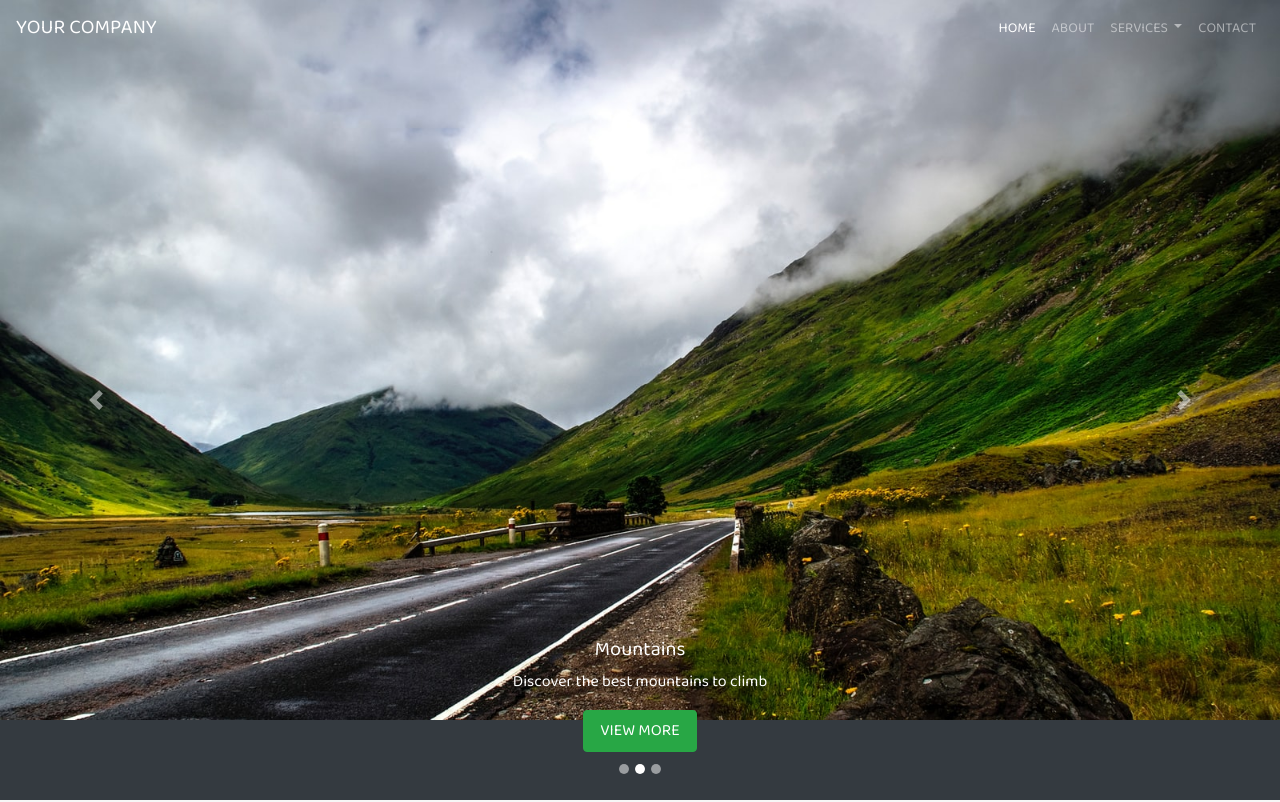
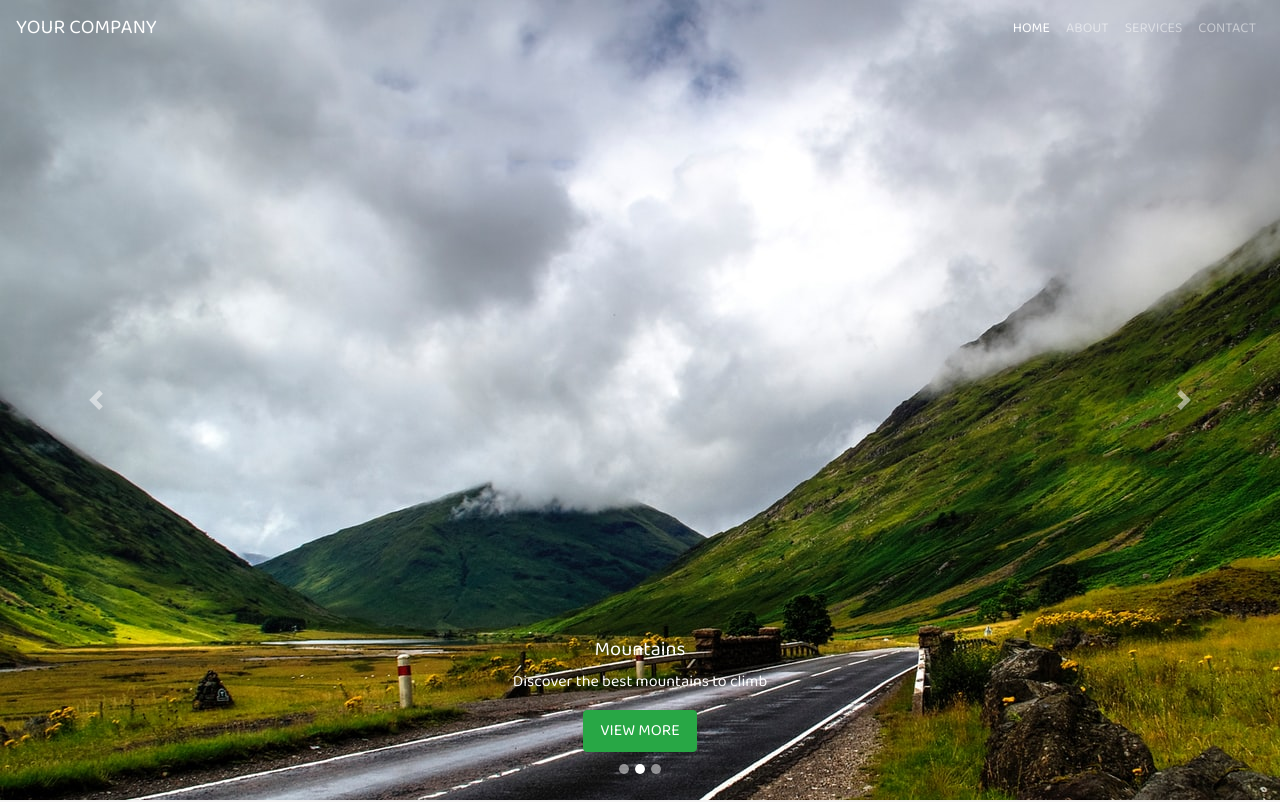
Before and after one commit to LucasS03/vue-mockup-website, a Vue app: page /#/ in a window 1280 px wide. Shown: the top 802 px of the page. Built offline with nearby package versions, Linux system fonts and the light colour scheme.

Commit message:
animation navbar item active

```diff
--- a/src/components/navbar/Navbar.vue
+++ b/src/components/navbar/Navbar.vue
@@ -1,12 +1,12 @@
 <template>
   <div class="container-fluid fixed-top p-0 menu">
-    <!-- TODO: Alter color with scroll -->
     <nav
       :class="[scrolled ? 'bg-dark navbar-dark custom-shadow' : 'navbar-dark', 'navbar navbar-expand-lg']">
       <router-link class="navbar-brand" to="/">
         YOUR COMPANY
       </router-link>
 
+      <!-- TODO: on click, set background dark -->
       <button class="navbar-toggler" type="button" data-toggle="collapse" data-target="#navbarSupportedContent" aria-controls="navbarSupportedContent" aria-expanded="false" aria-label="Toggle navigation">
         <span class="navbar-toggler-icon"></span>
       </button>
@@ -14,35 +14,20 @@
       <div class="collapse navbar-collapse" id="navbarSupportedContent">
         <ul class="navbar-nav ml-auto">
 
-          <li class="nav-item active">
-            <router-link class="nav-link" to="/">HOME</router-link>
+          <li id="home" class="nav-item active" @click="link('home')">
+            <span class="nav-link">HOME</span>
           </li>
 
-          <li class="nav-item">
-            <router-link class="nav-link" to="/">ABOUT</router-link>
+          <li id="about" class="nav-item" @click="link('about')">
+            <span class="nav-link">ABOUT</span>
           </li>
 
-          <li class="nav-item dropdown">
-            <router-link
-              id="navbarDropdown"
-              role="button"
-              data-toggle="dropdown"
-              aria-haspopup="true"
-              aria-expanded="false"
-              class="nav-link dropdown-toggle"
-              to="/">
-              SERVICES
-            </router-link>
-            <div class="dropdown-menu" aria-labelledby="navbarDropdown">
-              <a class="dropdown-item" href="#">WEBSITES</a>
-              <a class="dropdown-item" href="#">APPS</a>
-              <div class="dropdown-divider"></div>
-              <a class="dropdown-item" href="#">CONSULTING</a>
-            </div>
+          <li id="services" class="nav-item" @click="link('services')">
+            <span class="nav-link">SERVICES</span>
           </li>
 
-          <li class="nav-item">
-            <router-link class="nav-link" to="/">CONTACT</router-link>
+          <li id="contact" class="nav-item" @click="link('contact')">
+            <span class="nav-link">CONTACT</span>
           </li>
         </ul>
       </div>
@@ -51,6 +36,8 @@
 </template>
 
 <script>
+import { debounce } from '@/util.js'
+
 export default {
   name: 'Navbar',
 
@@ -61,8 +48,23 @@ export default {
   },
 
   methods: {
+    link(item) {
+      window.scrollTo({
+        top: this.$root.refs[item].getBoundingClientRect().top + window.scrollY - 70,
+        behavior: 'smooth'
+      });
+    },
     handleScroll () {
+      // background navbar
       this.scrolled = window.scrollY > 40;
+
+      // item navbar active with slide animation
+      Object.keys(this.$root.refs).forEach(i => {
+        if(this.$root.refs[i].getBoundingClientRect().top < 71){
+          document.getElementsByClassName('nav-item').forEach(k => k.classList.remove('active'))
+          document.getElementById(i).classList.add("active")
+        }
+      })
     }
   },
 
@@ -97,6 +99,11 @@ export default {
     .nav-item {
       font-size: 14px;
       text-align: left;
+      cursor: pointer;
+
+      span {
+        user-select: none;
+      }
     }
   }
 }
--- /dev/null
+++ b/src/util.js
@@ -0,0 +1,7 @@
+export function debounce(fn, time) {
+  let t;
+  return function(...args) {
+    clearInterval(t);
+    t = setTimeout(fn.bind(this), time, ...args);
+  };
+}
--- a/src/views/home/Home.vue
+++ b/src/views/home/Home.vue
@@ -22,11 +22,11 @@
       </div>
     </sh-modal>
 
-    <section>
+    <section ref="home">
       <slide></slide>
     </section>
 
-    <section class="new-section about">
+    <section class="new-section about" ref="about">
       <h3>ABOUT</h3>
       <about
         :certificates="certificates"
@@ -34,12 +34,14 @@
       </about>
     </section>
 
-    <section class="new-section services">
+    <section class="new-section services" ref="services">
       <h3>SERVICES</h3>
+      <services></services>
     </section>
 
-    <section class="new-section contact">
+    <section class="new-section contact" ref="contact">
       <h3>CONTACT</h3>
+      <contact></contact>
     </section>
 
   </div>
@@ -48,6 +50,8 @@
 <script>
 import slide from './components/slide/slide'
 import about from './components/about/about'
+import services from './components/services/services'
+import contact from './components/contact/contact'
 import ShModal from '@/components/modal/Modal'
 
 export default {
@@ -56,6 +60,8 @@ export default {
   components: {
     slide,
     about,
+    services,
+    contact,
     ShModal
   },
 
@@ -86,7 +92,11 @@ export default {
       let date = new Date(data)
       return date.getFullYear()
     }
-  }
+  },
+
+  mounted() {
+    this.$root.refs = this.$refs
+  },
 }
 </script>
 
--- /dev/null
+++ b/src/views/home/components/contact/contact.vue
@@ -0,0 +1,15 @@
+<template>
+  <div>
+
+  </div>
+</template>
+
+<script>
+export default {
+
+}
+</script>
+
+<style>
+
+</style>
--- /dev/null
+++ b/src/views/home/components/services/services.vue
@@ -0,0 +1,15 @@
+<template>
+  <div>
+
+  </div>
+</template>
+
+<script>
+export default {
+
+}
+</script>
+
+<style>
+
+</style>
--- a/src/views/home/components/slide/slide.vue
+++ b/src/views/home/components/slide/slide.vue
@@ -13,7 +13,7 @@
           v-for="(slide, id) in slides" :key="id + '-slide'"
           :class="['carousel-item', !id ? 'active' : '']"
           :style="`height: ${height}px`">
-          <img :src="slide.photo" class="" :alt="slide.alt">
+          <img :src="slide.photo" :alt="slide.alt">
           <div class="carousel-caption d-none d-md-block">
             <h5>{{ slide.title }}</h5>
             <p>{{ slide.subtitle }}</p>
@@ -83,8 +83,9 @@ export default {
     }
     .carousel-inner {
       .carousel-item {
+        width: 100%;
         img {
-          width: 100%;
+          // TODO: correct width from the last slide to the first and vice versa
           object-fit: cover !important;
         }
       }
```
